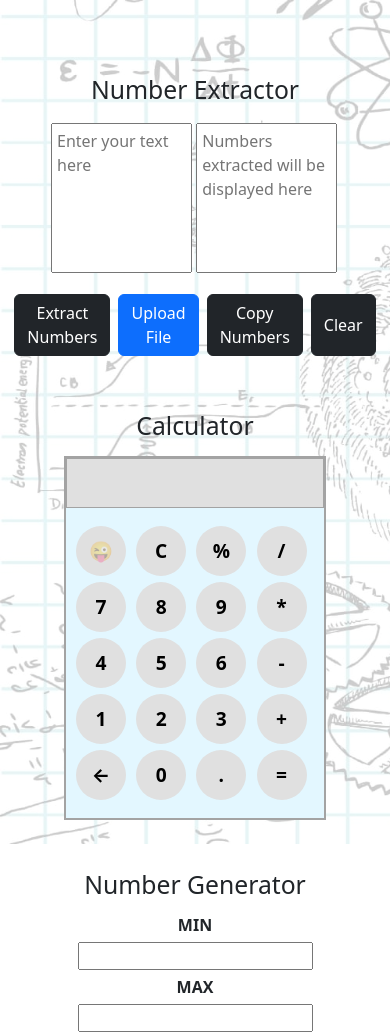
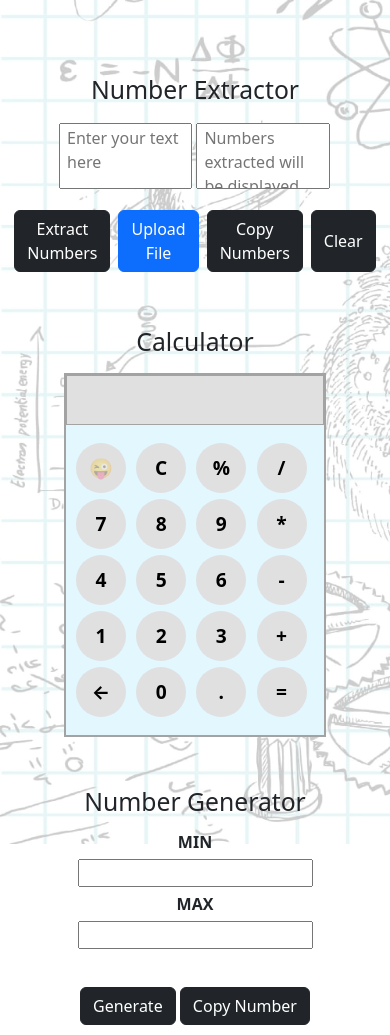
Before and after one commit to dragosdrg1/numbers-toolkit, a plain HTML site: page index.html in a window 390 px wide. Shown: the top 1035 px of the page. Drawn offline with nearby package versions, Linux system fonts and the light colour scheme.

Commit message:
feat: +responsive textareas; +calculator button design when hovering

```diff
--- a/styles/main.css
+++ b/styles/main.css
@@ -16,7 +16,7 @@ body {
     width: 100%;
     display: flex;
     justify-content: center;
-    padding: 25px 15px;
+    padding: 25px;
 }
 
 .mainContainer::before {
@@ -46,12 +46,16 @@ body {
 }
 
 /* Number Extractor */
+.numberExtractorText {
+    width: 100%;
+    margin: 10px 0;
+}
+
 .numberExtractorText textarea {
     resize: none;
-    margin: 10px 0;
-    padding: 5px 5px;
+    padding: 2px 7px;
     width: 49%;
-    height: 150px;
+    aspect-ratio: 1 / 0.5;
 }
 
 .numberExtractorButtons {
@@ -97,6 +101,12 @@ body {
     font-weight: bold;
 }
 
+.calculatorButtons button:hover {
+    background-color: rgb(190, 183, 183);
+    cursor: pointer;
+    border: 1px solid black;
+}
+
 /* Number Picker */
 .numberPickerContainer {
     margin-bottom: 40px;
```
